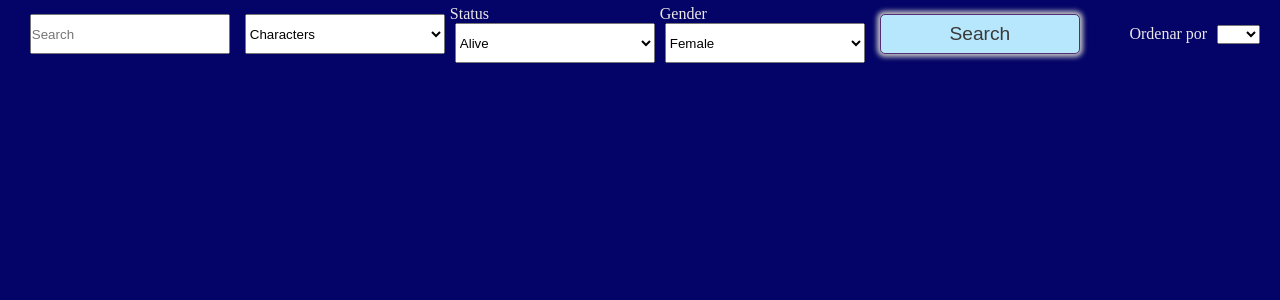
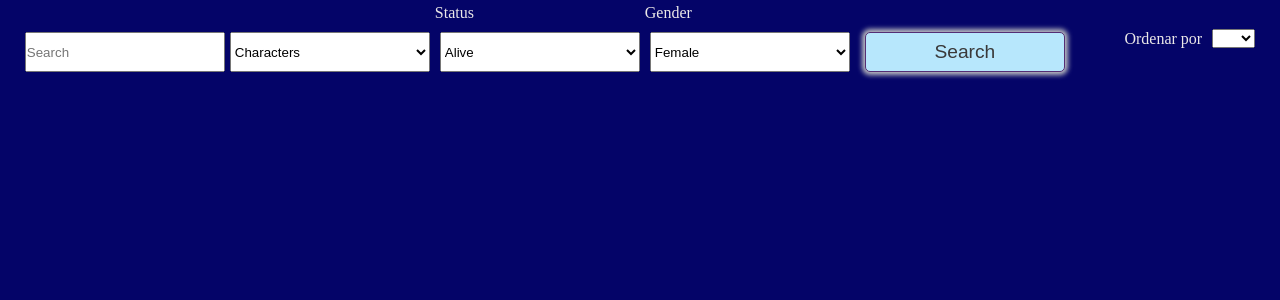
Before and after one commit to GabytaDev/TP_Apis, a website: page index.html in a window 1280 px wide. Shown: the part 500-800 px from the top of the page. Drawn offline with Linux system fonts and the light colour scheme; no server answers.

Commit message:
estilo a formulario de busqueda

```diff
--- a/index.js
+++ b/index.js
@@ -102,6 +102,7 @@ formulario.onsubmit = (event) => {
 
 };
 
+///Deshabilitar selects///
 selectBusqueda.onchange = ()=>{
     if(selectBusqueda.value === "episode"){
         selectGender.disabled = true;
--- a/styles/_mixins.scss
+++ b/styles/_mixins.scss
@@ -8,7 +8,7 @@
 @mixin btn ($backgroundColor:$color-boton-background ){
     width: 200px;
     height: 40px;
-    margin: 10px;
+    margin: 0 10px 0 10px;
     border: 1px solid $color-background-secundario;
     background-color: $color-boton-background;
     border-radius: 5px;
--- a/styles/style.scss
+++ b/styles/style.scss
@@ -54,15 +54,16 @@
 
 form{
  @include flex-centrar($direccion: row,$content:space-around);
+ align-items: flex-end;
     .input{
         width: 200px;
         height: 40px;
-        margin: 10px;
+        margin-top: 10px;
     }
     .select{
         width: 200px;
         height: 40px;
-        margin: 0 5px 0 5px;
+        margin: 10px 5px 0 5px;
     }
     .btn-buscar{
         @include btn($backgroundColor:$color-boton-background );
```
Also changed, not shown: styles/style.css, 1 other file.
